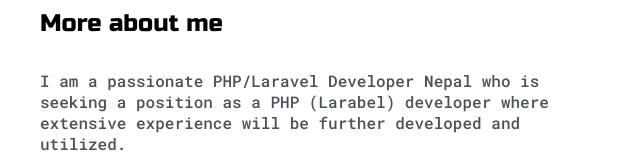
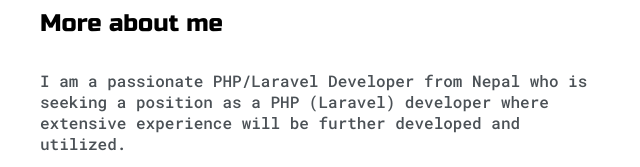
Before and after one commit to myselfRohan/iamrohan.github.io, a plain HTML site: page index.html in a window 1280 px wide. Shown: the part 754-921 px from the top of the page, 0-640 px from the left. Drawn offline with Linux system fonts and the light colour scheme.

Commit message:
small changes made

```diff
--- a/index.html
+++ b/index.html
@@ -85,8 +85,8 @@
             <h4>More about me</h4>
 
             <p>
-              I am a passionate PHP/Laravel Developer Nepal who is seeking a
-              position as a PHP (Larabel) developer where extensive experience
+              I am a passionate PHP/Laravel Developer from Nepal who is seeking
+              a position as a PHP (Laravel) developer where extensive experience
               will be further developed and utilized.
             </p>
 
```
